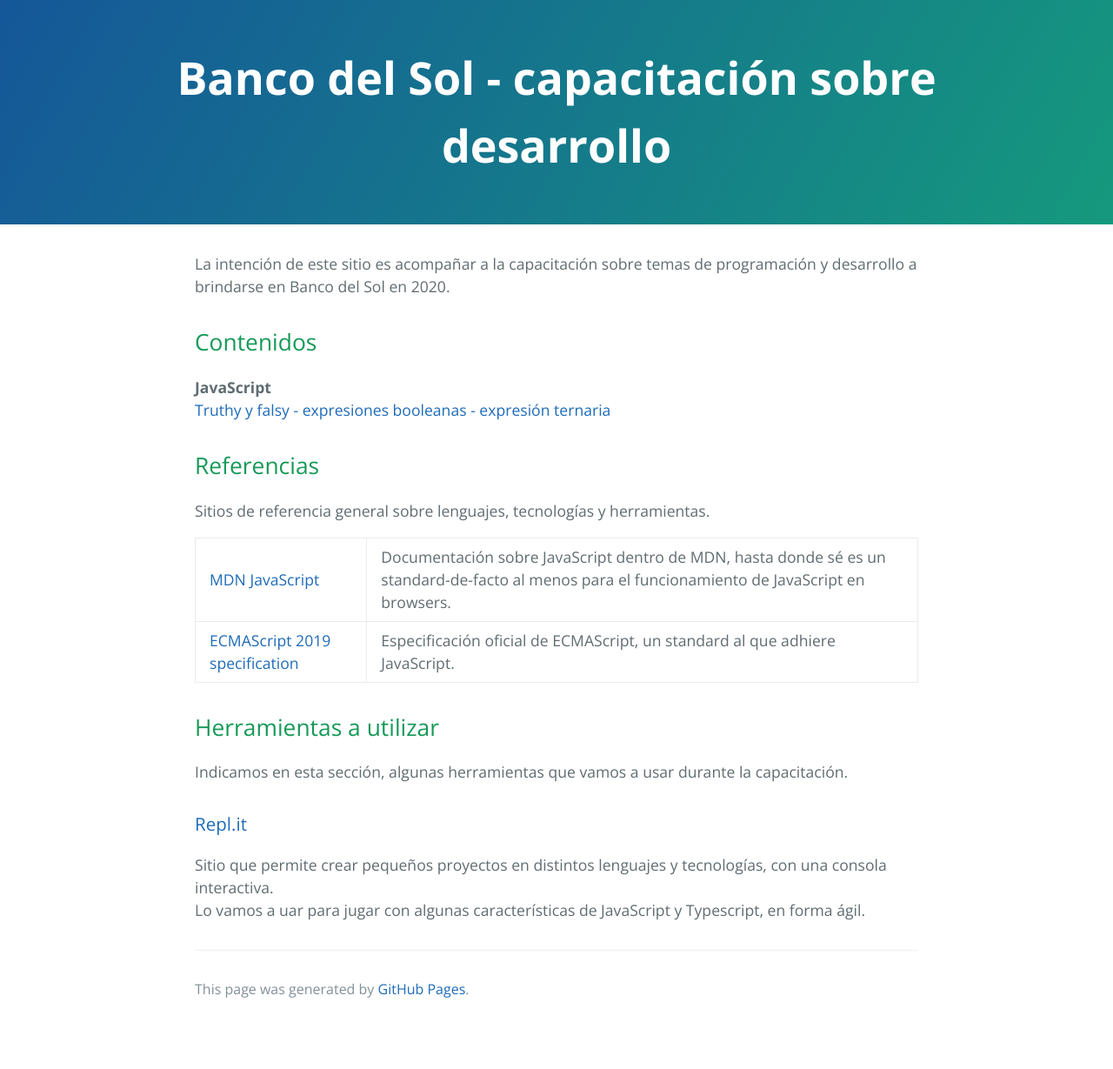
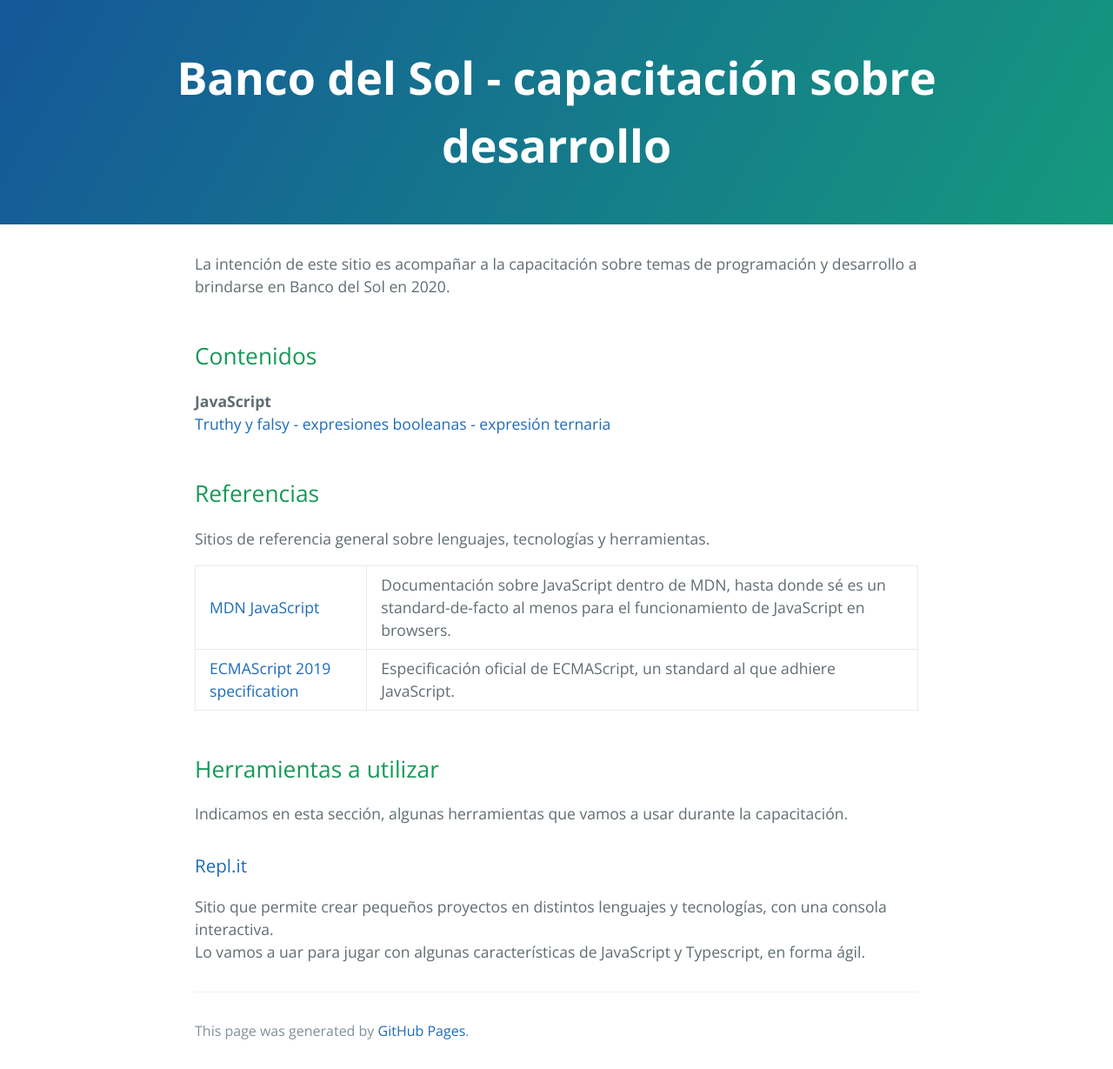
Before and after one commit to clombardi/bdsol-capacitacion-desarrollo, a Jekyll site: the page built from index.md, in a window 1280 px wide. Shown: the whole page at 87% size. Built offline with Jekyll 4.4.1, drawn with Linux system fonts in a browser that asks for light colours; our own code applies the rules of GitHub Pages for plain Markdown files; before the commit the page ends 1181 px from its top, so only the background shows below that.

Commit message:
prueba de formato - 15

```diff
--- a/css/custom.css
+++ b/css/custom.css
@@ -3,6 +3,6 @@
     padding-top: 50px;
 }
 
-h2 {
+.main-content h2 {
     margin-top: 3rem;
 }
--- a/index.md
+++ b/index.md
@@ -10,6 +10,7 @@ La intención de este sitio es acompañar a la capacitación sobre temas de prog
 Sitios de referencia general sobre lenguajes, tecnologías y herramientas.
 
 
+{:.tableWithLinks}
 | [MDN JavaScript](https://developer.mozilla.org/en-US/docs/Web/JavaScript) | Documentación sobre JavaScript dentro de MDN, hasta donde sé es un standard-de-facto al menos para el funcionamiento de JavaScript en browsers. |
 | [ECMAScript 2019 specification](https://www.ecma-international.org/ecma-262/10.0/index.html) | Especificación oficial de ECMAScript, un standard al que adhiere JavaScript. |
 
```
